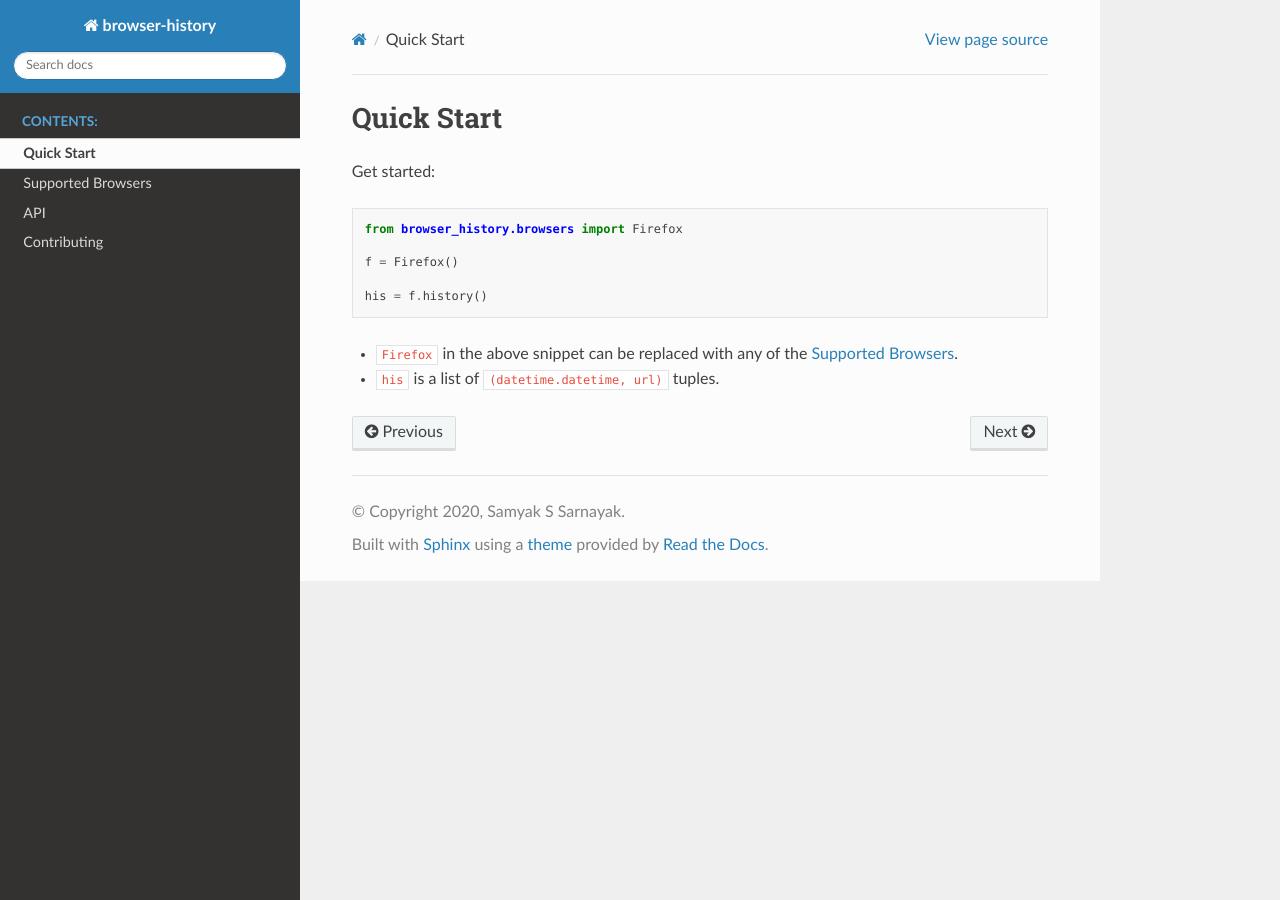
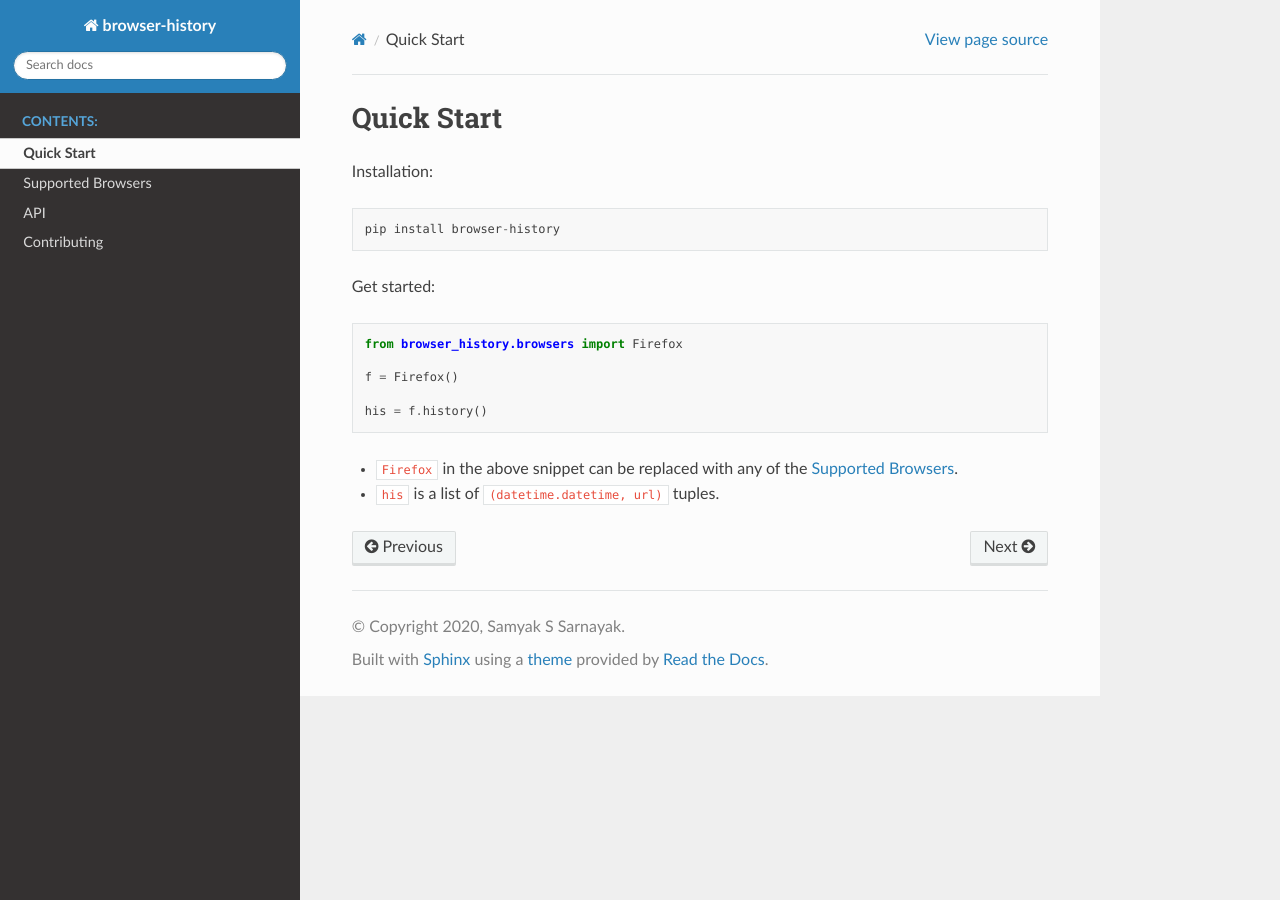
Before and after one commit to browser-history/browser-history, a Sphinx documentation site: the page built from docs/quickstart.rst, in a window 1280 px wide. Built offline with Sphinx 7.4.7 and the Read the Docs theme 2.0.0, drawn with Linux system fonts in a browser that asks for light colours.

Commit message:
[DOC] added installation instructions.

```diff
--- a/docs/quickstart.rst
+++ b/docs/quickstart.rst
@@ -2,6 +2,10 @@
 
 Quick Start
 ===========
+
+Installation::
+
+    pip install browser-history
 
 Get started::
 
```
Also changed, not shown: README.md (+6 -0 lines).
